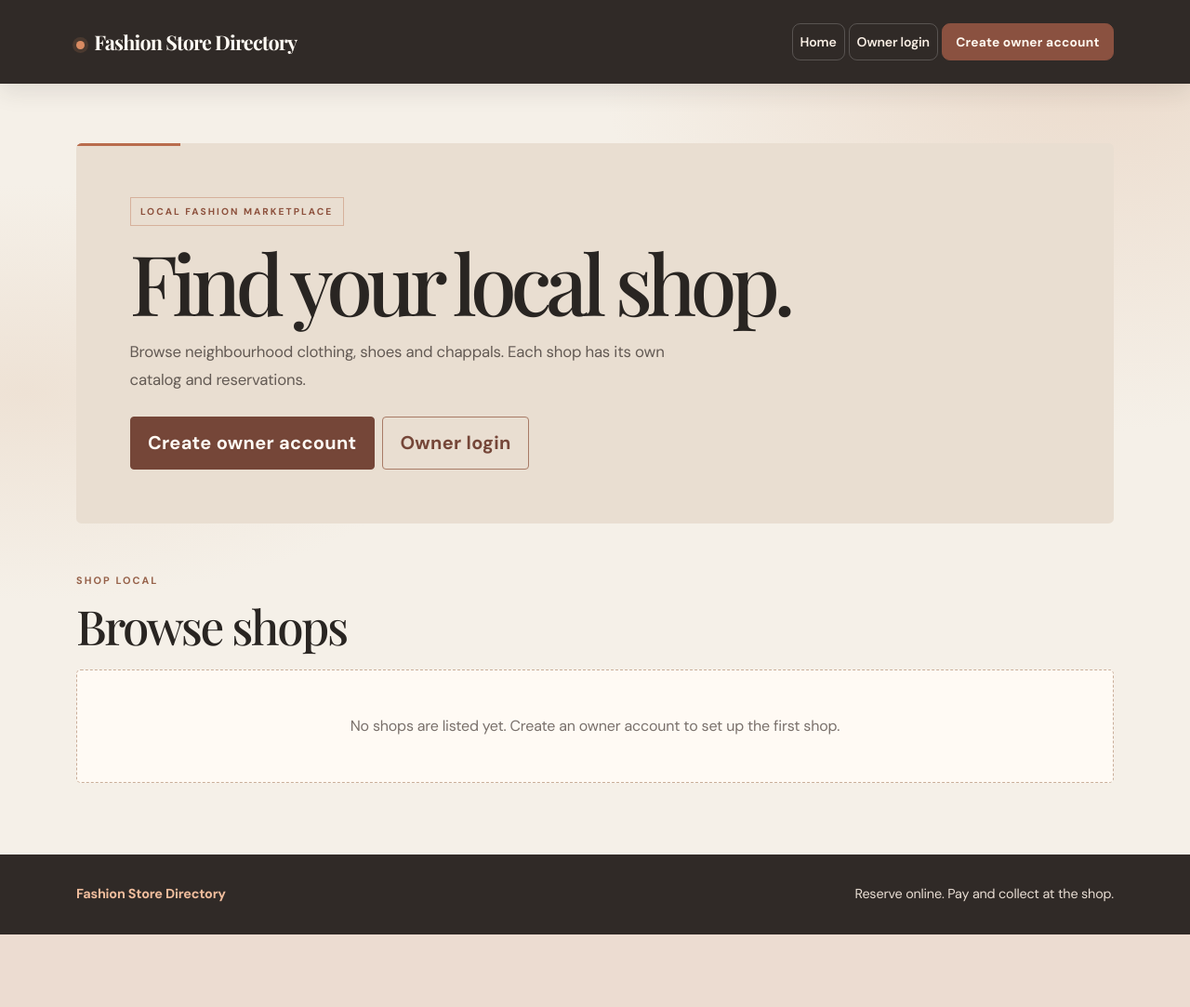
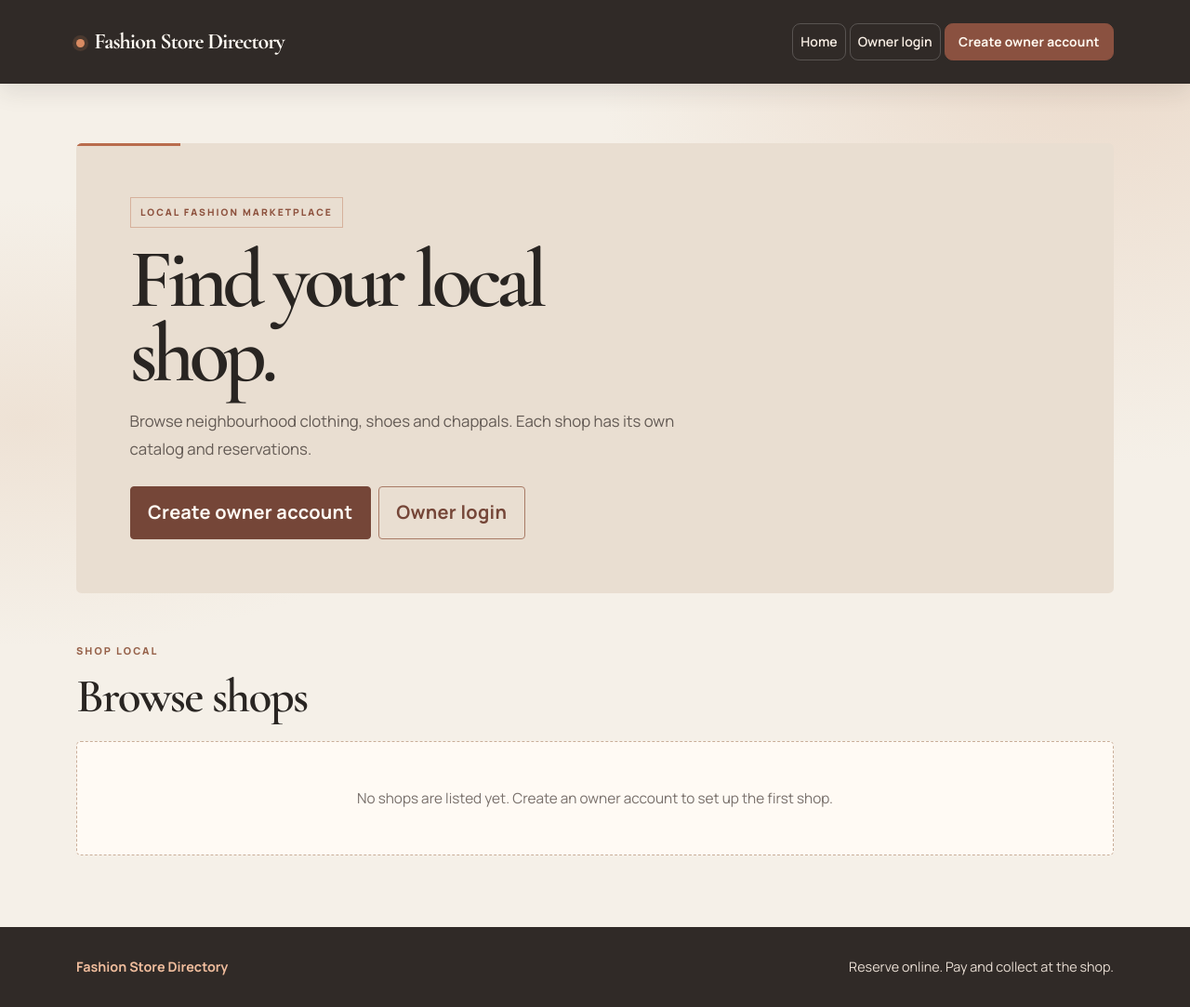
Before and after one commit to smubarakbasha28-collab/local_clothing_booking_production_starter, a Flask app: page / in a window 1280 px wide. Shown: the whole page at 93% size. Before the commit the page ends 1005 px from the top, so only its background shows below. Run offline with Flask 3, Linux system fonts and the light colour scheme; data that the repository does not hold is empty; some libraries are stand-ins or nearby versions.

Commit message:
Improve boutique theme typography
Co-authored-by: Copilot <223556219+Copilot@users.noreply.github.com>

```diff
--- a/static/css/style.css
+++ b/static/css/style.css
@@ -1555,6 +1555,41 @@ main.container{
 @media(prefers-reduced-motion:reduce){
   .product-card,.category-tile,.stat-card,.admin-sidebar>a{transition:none!important}
 }
+:root{
+  --font-body:"Manrope",ui-sans-serif,system-ui,-apple-system,BlinkMacSystemFont,"Segoe UI",sans-serif;
+  --font-display:"Cormorant Garamond",Georgia,"Times New Roman",serif;
+}
+body{
+  font-family:var(--font-body);
+  font-size:.96rem;
+  letter-spacing:0;
+  line-height:1.65;
+}
+h1,h2,h3,.section-title,.navbar-brand{
+  font-family:var(--font-display);
+  font-weight:600;
+  letter-spacing:-.035em;
+}
+.hero .display-4,.hero .display-5{
+  font-size:clamp(3.4rem,7vw,6.1rem);
+  font-weight:600!important;
+  letter-spacing:-.065em;
+  line-height:.9;
+}
+.section-title{font-weight:600}
+.navbar-brand{font-size:1.5rem}
+.btn,.form-label,.form-control,.form-select,.table,.nav-action,.nav-action-button{
+  font-family:var(--font-body);
+}
+.auth-story h1{
+  font-family:var(--font-display);
+  font-size:clamp(3.2rem,5.2vw,5rem);
+  font-weight:600;
+}
+@media(max-width:767.98px){
+  .hero .display-4,.hero .display-5{font-size:clamp(3rem,12vw,4.4rem)}
+  .auth-story h1{font-size:3.2rem}
+}
 .low-stock-panel{
   padding:1.25rem;
   border:1px solid #e5c7ad;
--- a/templates/base.html
+++ b/templates/base.html
@@ -7,9 +7,9 @@
   <title>{% block title %}{{ shop_name }}{% endblock %}</title>
   <link rel="preconnect" href="https://fonts.googleapis.com">
   <link rel="preconnect" href="https://fonts.gstatic.com" crossorigin>
-  <link href="https://fonts.googleapis.com/css2?family=DM+Sans:wght@400;500;600;700&family=Playfair+Display:wght@500;600;700&display=swap" rel="stylesheet">
+  <link href="https://fonts.googleapis.com/css2?family=Cormorant+Garamond:wght@500;600;700&family=Manrope:wght@400;500;600;700;800&display=swap" rel="stylesheet">
   <link href="https://cdn.jsdelivr.net/npm/bootstrap@5.3.3/dist/css/bootstrap.min.css" rel="stylesheet">
-  <link href="{{ url_for('static', filename='css/style.css', v='warm-editorial-refresh-v13-20261021') }}" rel="stylesheet">
+  <link href="{{ url_for('static', filename='css/style.css', v='warm-editorial-type-v14-20261021') }}" rel="stylesheet">
 </head>
 <body>
 <nav class="navbar navbar-expand-lg navbar-dark site-nav">
```
